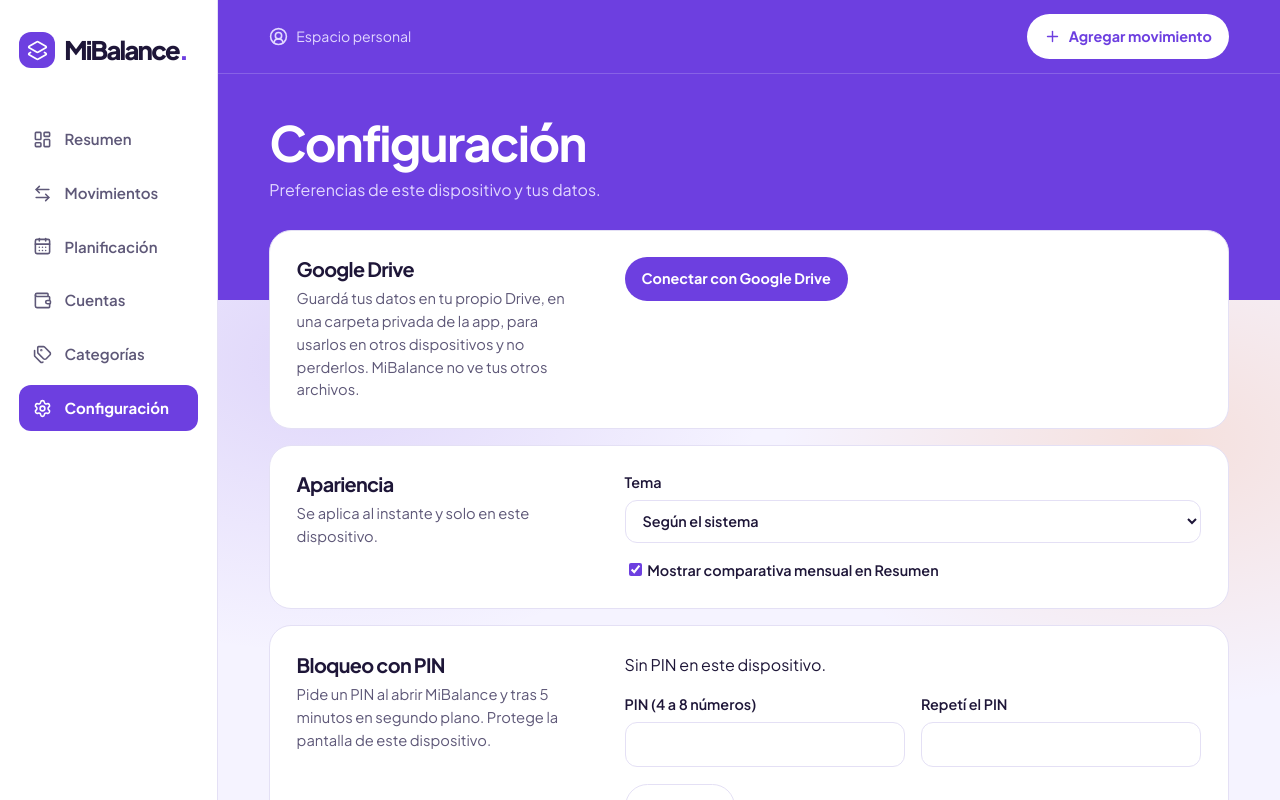
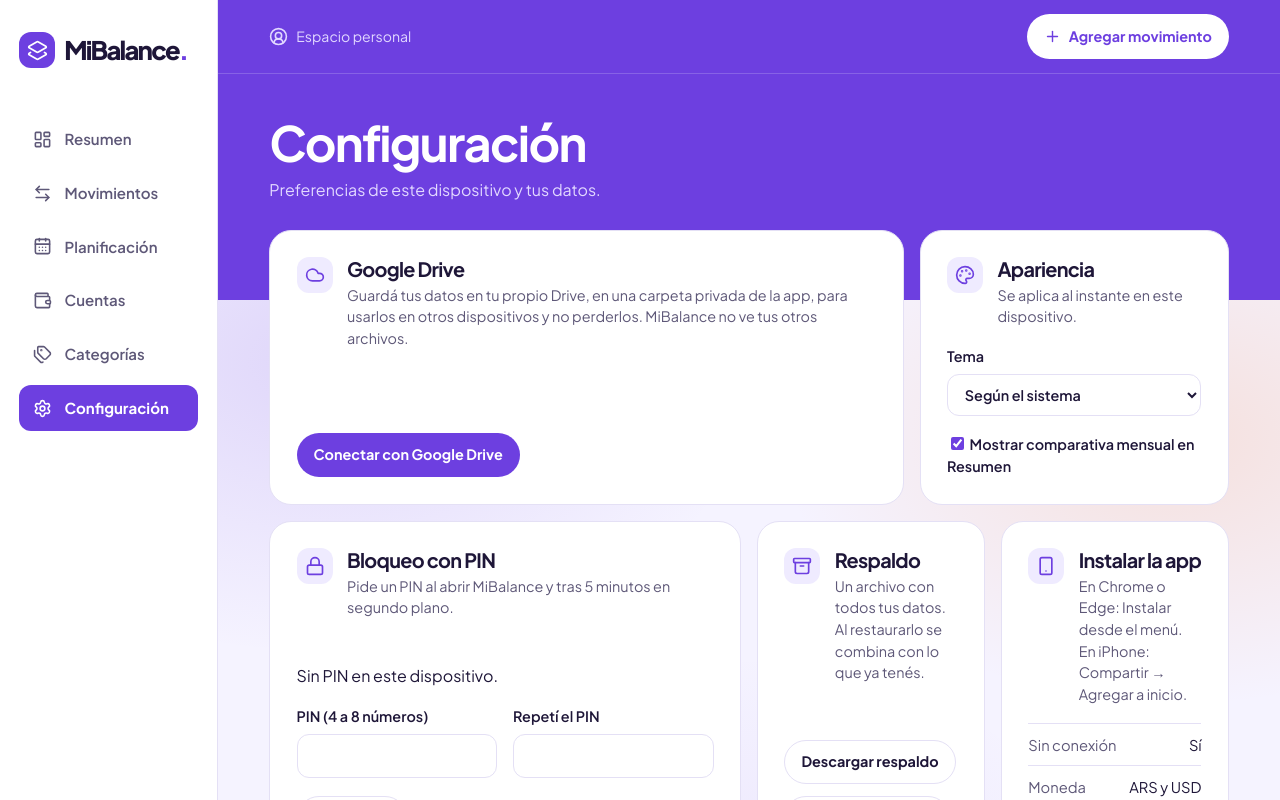
Before and after one commit to MateoMansillaDev/MiBalance, a Next.js app: page /configuracion in a window 1280 px wide. Shown: the top 800 px of the page. Built offline with nearby package versions, Linux system fonts and the light colour scheme; no server answers.

Commit message:
Distribuye Configuración en un tablero que ocupa todo el ancho

```diff
--- a/src/app/(privado)/configuracion/page.tsx
+++ b/src/app/(privado)/configuracion/page.tsx
@@ -1,5 +1,6 @@
 'use client';
 import { useState } from 'react';
+import { Archive, Cloud, Lock, Palette, Smartphone, type LucideIcon } from 'lucide-react';
 import { Heading } from '@/components/Heading';
 import { PinSettings } from '@/components/PinSettings';
 import { BackupTools } from '@/components/BackupTools';
@@ -15,22 +16,31 @@ function applyTheme(theme: string) {
   else delete root.dataset.theme;
 }
 
-function Row({
+function Card({
+  icon: Icon,
   title,
   description,
+  size,
   children,
 }: {
+  icon: LucideIcon;
   title: string;
-  description: React.ReactNode;
+  description: string;
+  size: 'wide' | 'side' | 'half' | 'quarter';
   children: React.ReactNode;
 }) {
   return (
-    <section className={[ui.panel, s.row].join(' ')}>
-      <header>
-        <h2>{title}</h2>
-        <p>{description}</p>
-      </header>
-      <div>{children}</div>
+    <section className={[ui.panel, s.card, s[size]].join(' ')} aria-label={title}>
+      <div className={s.head}>
+        <span className={ui.tile}>
+          <Icon size={20} aria-hidden="true" />
+        </span>
+        <div>
+          <h2>{title}</h2>
+          <p>{description}</p>
+        </div>
+      </div>
+      <div className={s.body}>{children}</div>
     </section>
   );
 }
@@ -42,14 +52,21 @@ export default function Settings() {
   return (
     <>
       <Heading title="Configuración" description="Preferencias de este dispositivo y tus datos." />
-      <div className={s.list}>
-        <Row
+      <div className={s.grid}>
+        <Card
+          size="wide"
+          icon={Cloud}
           title="Google Drive"
           description="Guardá tus datos en tu propio Drive, en una carpeta privada de la app, para usarlos en otros dispositivos y no perderlos. MiBalance no ve tus otros archivos."
         >
           <SyncPanel />
-        </Row>
-        <Row title="Apariencia" description="Se aplica al instante y solo en este dispositivo.">
+        </Card>
+        <Card
+          size="side"
+          icon={Palette}
+          title="Apariencia"
+          description="Se aplica al instante en este dispositivo."
+        >
           <div className={ui.form}>
             <label>
               Tema
@@ -82,28 +99,44 @@ export default function Settings() {
               </span>
             </label>
           </div>
-        </Row>
-        <Row
+        </Card>
+        <Card
+          size="half"
+          icon={Lock}
           title="Bloqueo con PIN"
-          description="Pide un PIN al abrir MiBalance y tras 5 minutos en segundo plano. Protege la pantalla de este dispositivo."
+          description="Pide un PIN al abrir MiBalance y tras 5 minutos en segundo plano."
         >
           <PinSettings />
-        </Row>
-        <Row
+        </Card>
+        <Card
+          size="quarter"
+          icon={Archive}
           title="Respaldo"
           description="Un archivo con todos tus datos. Al restaurarlo se combina con lo que ya tenés."
         >
           <BackupTools />
-        </Row>
-        <Row
+        </Card>
+        <Card
+          size="quarter"
+          icon={Smartphone}
           title="Instalar la app"
-          description="En Chrome o Edge, usá Instalar desde el menú. En iPhone, Compartir → Agregar a inicio."
+          description="En Chrome o Edge: Instalar desde el menú. En iPhone: Compartir → Agregar a inicio."
         >
-          <div className={s.compact}>
-            <span>Funciona sin conexión después de la primera visita.</span>
-            <span>Pesos argentinos (ARS) · Zona horaria de Córdoba</span>
-          </div>
-        </Row>
+          <ul className={s.facts}>
+            <li>
+              <span>Sin conexión</span>
+              <span>Sí</span>
+            </li>
+            <li>
+              <span>Moneda</span>
+              <span>ARS y USD</span>
+            </li>
+            <li>
+              <span>Zona horaria</span>
+              <span>Córdoba</span>
+            </li>
+          </ul>
+        </Card>
       </div>
     </>
   );
--- a/src/app/(privado)/configuracion/settings.module.scss
+++ b/src/app/(privado)/configuracion/settings.module.scss
@@ -1,30 +1,78 @@
-.list {
+// Tablero de 12 columnas que ocupa todo el ancho disponible.
+.grid {
   display: grid;
+  grid-template-columns: repeat(12, minmax(0, 1fr));
   gap: 1rem;
-  max-width: 1000px;
+  align-items: stretch;
 }
-.row {
-  display: grid;
-  grid-template-columns: minmax(0, 280px) minmax(0, 1fr);
-  gap: 1rem 3rem;
-  align-items: start;
+.card {
+  display: flex;
+  flex-direction: column;
+  gap: 1.1rem;
 }
-.row > header p {
-  margin-top: 0.45rem;
+.wide {
+  grid-column: span 8;
+}
+.side {
+  grid-column: span 4;
+}
+.half {
+  grid-column: span 6;
+}
+.quarter {
+  grid-column: span 3;
+}
+.head {
+  display: flex;
+  gap: 0.9rem;
+  align-items: flex-start;
+}
+.head > span {
+  margin: 0;
+  flex-shrink: 0;
+}
+.head p {
+  margin-top: 0.3rem;
   color: var(--muted);
-  font-size: 0.92rem;
-  line-height: 1.55;
+  font-size: 0.9rem;
+  line-height: 1.5;
 }
-.row > div > :first-child {
+.body {
+  margin-top: auto;
+}
+.body > * {
   margin-top: 0;
 }
-.compact {
+.facts {
   display: grid;
-  gap: 0.35rem;
+  gap: 0.6rem;
+  margin: 0;
+  padding: 0;
+  list-style: none;
+  font-size: 0.92rem;
+}
+.facts li {
+  display: flex;
+  justify-content: space-between;
+  gap: 1rem;
+  border-top: 1px solid var(--border);
+  padding-top: 0.6rem;
+}
+.facts li span:first-child {
   color: var(--muted);
 }
-@media (max-width: 760px) {
-  .row {
-    grid-template-columns: 1fr;
+@media (max-width: 1180px) {
+  .wide,
+  .side,
+  .half {
+    grid-column: span 12;
+  }
+  .quarter {
+    grid-column: span 6;
   }
 }
+@media (max-width: 700px) {
+  .quarter {
+    grid-column: span 12;
+  }
+}
--- a/src/components/PinSettings.tsx
+++ b/src/components/PinSettings.tsx
@@ -2,6 +2,7 @@
 import { useState, useSyncExternalStore } from 'react';
 import { checkPin, clearPin, lockNow, readPin, savePin, validPin } from '@/lib/pin';
 import ui from './ui.module.scss';
+import s from './pin.module.scss';
 
 export function PinSettings() {
   const stored = useSyncExternalStore(
@@ -52,13 +53,13 @@ export function PinSettings() {
       }}
     >
       <p>{hasPin ? 'PIN activado en este dispositivo.' : 'Sin PIN en este dispositivo.'}</p>
+      <div className={s.fields}>
       {hasPin && (
         <label>
           PIN actual
           <input name="current" type="password" inputMode="numeric" maxLength={8} autoComplete="off" />
         </label>
       )}
-      <div className={ui.pair}>
         <label>
           {hasPin ? 'PIN nuevo' : 'PIN'} (4 a 8 números)
           <input name="pin" type="password" inputMode="numeric" maxLength={8} autoComplete="off" />
--- a/src/components/pin.module.scss
+++ b/src/components/pin.module.scss
@@ -41,3 +41,9 @@
   text-decoration: underline;
   font-size: 0.88rem;
 }
+
+.fields {
+  display: grid;
+  grid-template-columns: repeat(auto-fit, minmax(min(150px, 100%), 1fr));
+  gap: 1rem;
+}
```
